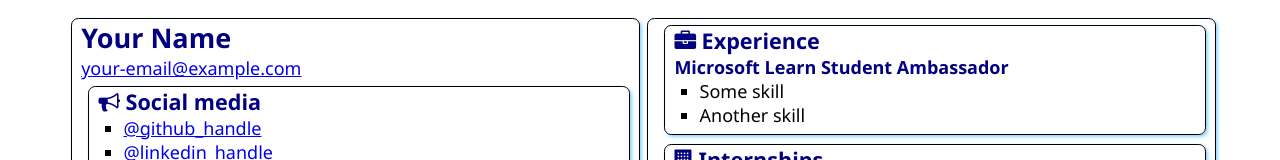
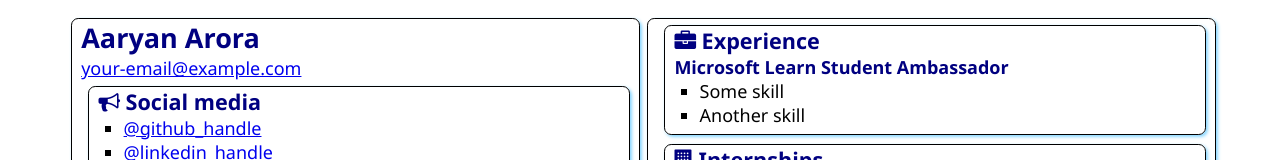
Before and after one commit to aaryan2134/SATechnicalOnboarding, a plain HTML site: page src/index.html in a window 1280 px wide. Shown: the top 160 px of the page. Drawn offline with Linux system fonts and the light colour scheme.

Commit message:
added my name

```diff
--- a/src/index.html
+++ b/src/index.html
@@ -12,7 +12,7 @@
 <body>
     <main>
         <article class="box">
-            <h1>Your Name</h1>
+            <h1>Aaryan Arora</h1>
             <div><a href="mailto:your.email@example.com">your-email@example.com</a></div>
 
             <section class="box">
```
